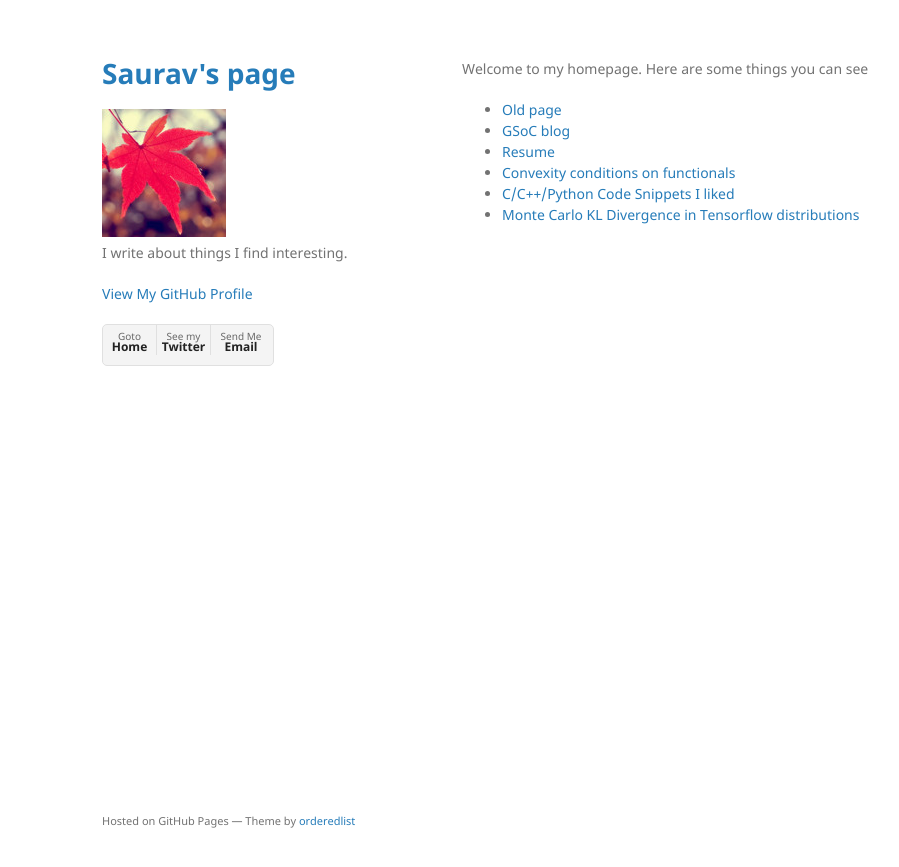
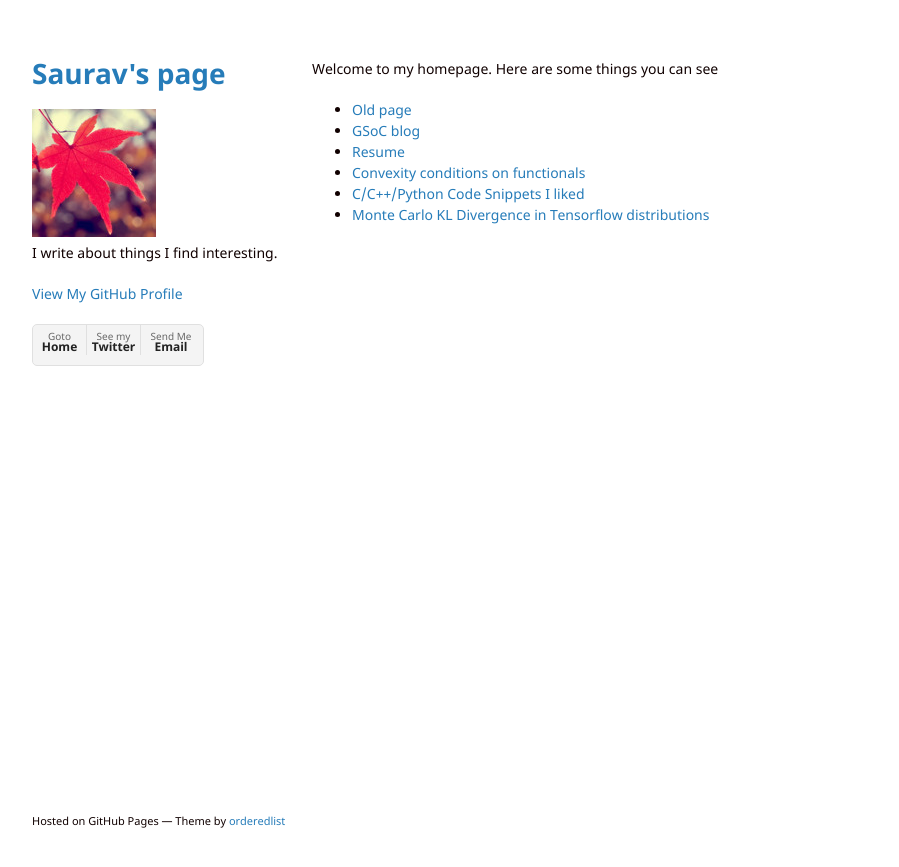
Before and after one commit to sshekh/sshekh.github.io, a Jekyll site: the page built from index.md, in a window 1280 px wide. Shown: the top 867 px of the page, without its empty margins (108-1007 px from the left). Built offline with Jekyll 4.4.1, drawn with Linux system fonts in a browser that asks for light colours.

Commit message:
Made section wider and darker

```diff
--- a/_sass/jekyll-theme-minimal.scss
+++ b/_sass/jekyll-theme-minimal.scss
@@ -5,7 +5,7 @@ body {
   background-color: #fff;
   padding:50px;
   font: 14px/1.5 "Noto Sans", "Helvetica Neue", Helvetica, Arial, sans-serif;
-  color:#727272;
+  color:#100000;
   font-weight:400;
 }
 
@@ -56,7 +56,7 @@ a:hover small {
 }
 
 .wrapper {
-  width:860px;
+  width:1000px;
   margin:0 auto;
 }
 
@@ -172,7 +172,7 @@ strong {
 }
 
 section {
-  width:500px;
+  width:720px;
   float:right;
   padding-bottom:50px;
 }
@@ -196,7 +196,7 @@ footer {
   -webkit-font-smoothing:subpixel-antialiased;
 }
 
-@media print, screen and (max-width: 960px) {
+@media print, screen and (max-width: 1100px) {
 
   div.wrapper {
     width:auto;
```
